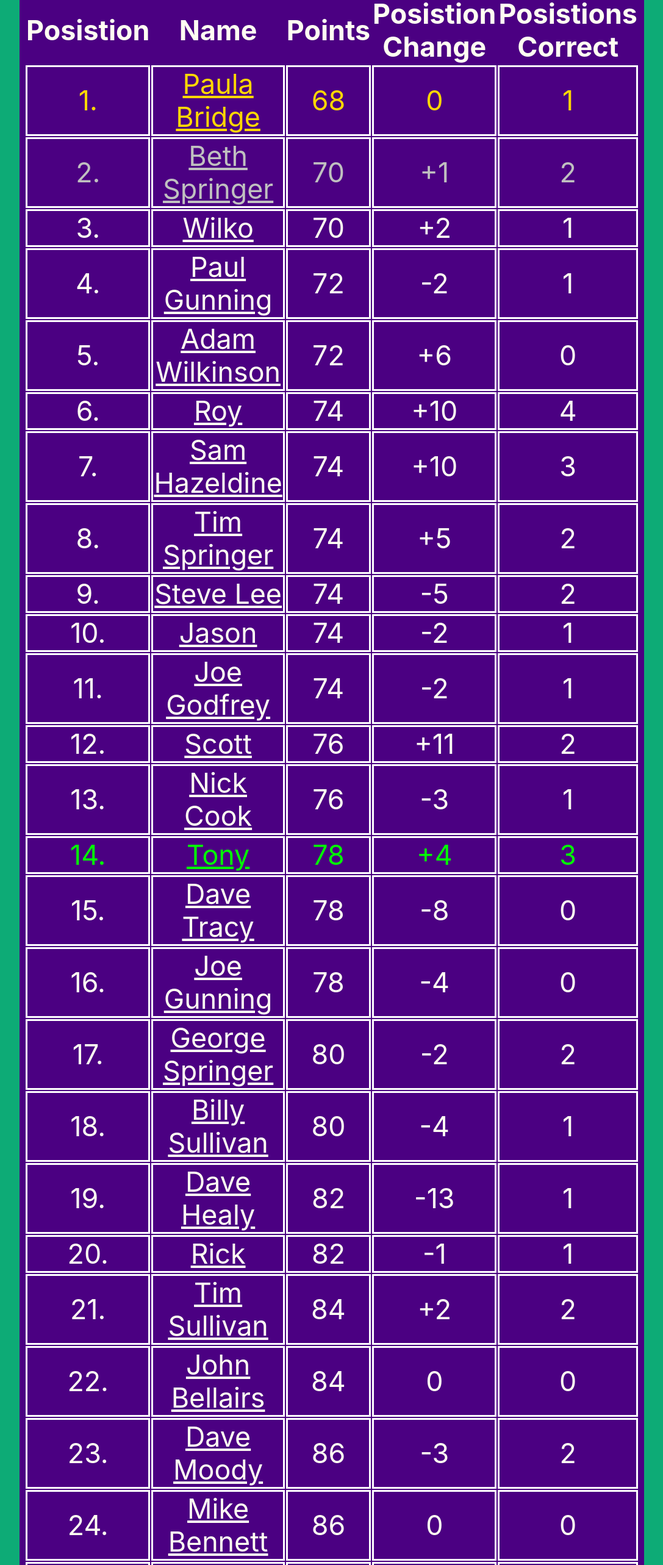
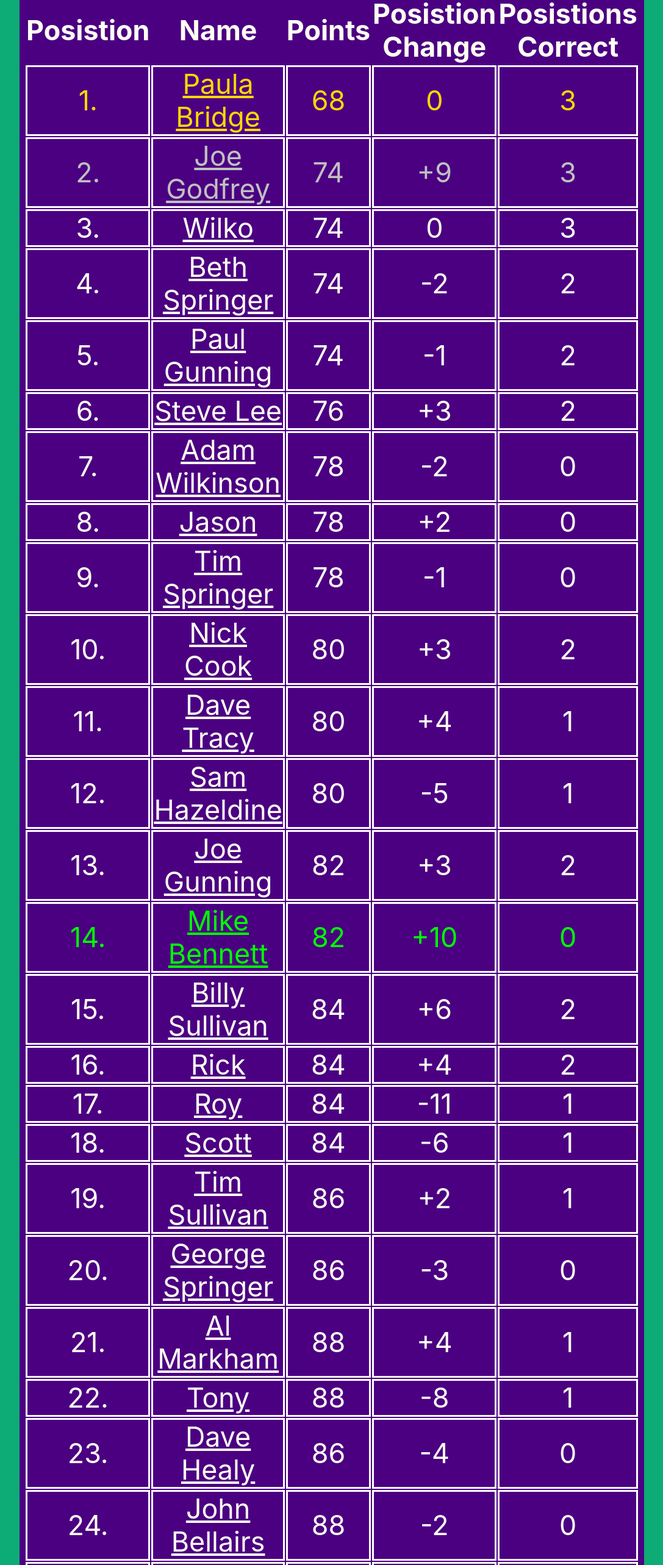
Before and after one commit to alexbellairs/prem-predictor, a React (Create React App) app: page / in a window 1280 px wide. Shown: the part 234-2800 px from the top of the page at 61% size, without its empty margins (96-1183 px from the left). Built offline with nearby package versions, Linux system fonts and the light colour scheme.

Commit message:
week 15.5

```diff
--- a/src/components/Home.js
+++ b/src/components/Home.js
@@ -21,231 +21,231 @@ const Home = () => {
             </td>
             <td>68</td>
             <td>0</td>
-            <td>1</td>
+            <td>3</td>
           </tr>
           <tr className="second">
             <td>2.</td>
             <td>
-              <Link to="/Beth">Beth Springer</Link>
+              <Link to="/JoeG">Joe Godfrey</Link>
             </td>
-            <td>70</td>
-            <td>+1</td>
-            <td>2</td>
+            <td>74</td>
+            <td>+9</td>
+            <td>3</td>
           </tr>
           <tr>
             <td>3.</td>
             <td>
               <Link to="/Wilko">Wilko</Link>
             </td>
-            <td>70</td>
-            <td>+2</td>
-            <td>1</td>
+            <td>74</td>
+            <td>0</td>
+            <td>3</td>
           </tr>
           <tr>
             <td>4.</td>
             <td>
-              <Link to="/Paul">Paul Gunning</Link>
+              <Link to="/Beth">Beth Springer</Link>
             </td>
-            <td>72</td>
+            <td>74</td>
             <td>-2</td>
-            <td>1</td>
+            <td>2</td>
           </tr>
           <tr>
             <td>5.</td>
             <td>
-              <Link to="/Adam">Adam Wilkinson</Link>
+              <Link to="/Paul">Paul Gunning</Link>
             </td>
-            <td>72</td>
-            <td>+6</td>
-            <td>0</td>
+            <td>74</td>
+            <td>-1</td>
+            <td>2</td>
           </tr>
           <tr>
             <td>6.</td>
             <td>
-              <Link to="/Roy">Roy</Link>
+              <Link to="/Steve">Steve Lee</Link>
             </td>
-            <td>74</td>
-            <td>+10</td>
-            <td>4</td>
+            <td>76</td>
+            <td>+3</td>
+            <td>2</td>
           </tr>
           <tr>
             <td>7.</td>
             <td>
-              <Link to="/Sam">Sam Hazeldine</Link>
+              <Link to="/Adam">Adam Wilkinson</Link>
             </td>
-            <td>74</td>
-            <td>+10</td>
-            <td>3</td>
+            <td>78</td>
+            <td>-2</td>
+            <td>0</td>
           </tr>
           <tr>
             <td>8.</td>
             <td>
-              <Link to="/Springer">Tim Springer</Link>
+              <Link to="/Jason">Jason</Link>
             </td>
-            <td>74</td>
-            <td>+5</td>
-            <td>2</td>
+            <td>78</td>
+            <td>+2</td>
+            <td>0</td>
           </tr>
           <tr>
             <td>9.</td>
             <td>
-              <Link to="/Steve">Steve Lee</Link>
+              <Link to="/Springer">Tim Springer</Link>
             </td>
-            <td>74</td>
-            <td>-5</td>
-            <td>2</td>
+            <td>78</td>
+            <td>-1</td>
+            <td>0</td>
           </tr>
           <tr>
             <td>10.</td>
             <td>
-              <Link to="/Jason">Jason</Link>
+              <Link to="/Nick">Nick Cook</Link>
             </td>
-            <td>74</td>
-            <td>-2</td>
-            <td>1</td>
+            <td>80</td>
+            <td>+3</td>
+            <td>2</td>
           </tr>
           <tr>
             <td>11.</td>
             <td>
-              <Link to="/JoeG">Joe Godfrey</Link>
+              <Link to="/DaveT">Dave Tracy</Link>
             </td>
-            <td>74</td>
-            <td>-2</td>
+            <td>80</td>
+            <td>+4</td>
             <td>1</td>
           </tr>
           <tr>
             <td>12.</td>
             <td>
-              <Link to="/Scott">Scott</Link>
+              <Link to="/Sam">Sam Hazeldine</Link>
             </td>
-            <td>76</td>
-            <td>+11</td>
-            <td>2</td>
+            <td>80</td>
+            <td>-5</td>
+            <td>1</td>
           </tr>
           <tr>
             <td>13.</td>
             <td>
-              <Link to="/Nick">Nick Cook</Link>
+              <Link to="/Joe">Joe Gunning</Link>
             </td>
-            <td>76</td>
-            <td>-3</td>
-            <td>1</td>
+            <td>82</td>
+            <td>+3</td>
+            <td>2</td>
           </tr>
           <tr className="bogey">
             <td>14.</td>
             <td>
-              <Link to="/Tony">Tony</Link>
+              <Link to="/Bennett">Mike Bennett</Link>
             </td>
-            <td>78</td>
-            <td>+4</td>
-            <td>3</td>
+            <td>82</td>
+            <td>+10</td>
+            <td>0</td>
           </tr>
           <tr>
             <td>15.</td>
             <td>
-              <Link to="/DaveT">Dave Tracy</Link>
+              <Link to="/Billy">Billy Sullivan</Link>
             </td>
-            <td>78</td>
-            <td>-8</td>
-            <td>0</td>
+            <td>84</td>
+            <td>+6</td>
+            <td>2</td>
           </tr>
           <tr>
             <td>16.</td>
             <td>
-              <Link to="/Joe">Joe Gunning</Link>
+              <Link to="/Rick">Rick</Link>
             </td>
-            <td>78</td>
-            <td>-4</td>
-            <td>0</td>
+            <td>84</td>
+            <td>+4</td>
+            <td>2</td>
           </tr>
           <tr>
             <td>17.</td>
             <td>
-              <Link to="/George">George Springer</Link>
+              <Link to="/Roy">Roy</Link>
             </td>
-            <td>80</td>
-            <td>-2</td>
-            <td>2</td>
+            <td>84</td>
+            <td>-11</td>
+            <td>1</td>
           </tr>
           <tr>
             <td>18.</td>
             <td>
-              <Link to="/Billy">Billy Sullivan</Link>
+              <Link to="/Scott">Scott</Link>
             </td>
-            <td>80</td>
-            <td>-4</td>
+            <td>84</td>
+            <td>-6</td>
             <td>1</td>
           </tr>
           <tr>
             <td>19.</td>
             <td>
-              <Link to="/DaveH">Dave Healy</Link>
+              <Link to="/Sullivan">Tim Sullivan</Link>
             </td>
-            <td>82</td>
-            <td>-13</td>
+            <td>86</td>
+            <td>+2</td>
             <td>1</td>
           </tr>
           <tr>
             <td>20.</td>
             <td>
-              <Link to="/Rick">Rick</Link>
+              <Link to="/George">George Springer</Link>
             </td>
-            <td>82</td>
-            <td>-1</td>
-            <td>1</td>
+            <td>86</td>
+            <td>-3</td>
+            <td>0</td>
           </tr>
           <tr>
             <td>21.</td>
             <td>
-              <Link to="/Sullivan">Tim Sullivan</Link>
+              <Link to="/Al">Al Markham</Link>
             </td>
-            <td>84</td>
-            <td>+2</td>
-            <td>2</td>
+            <td>88</td>
+            <td>+4</td>
+            <td>1</td>
           </tr>
           <tr>
             <td>22.</td>
             <td>
-              <Link to="/JohnB">John Bellairs</Link>
+              <Link to="/Tony">Tony</Link>
             </td>
-            <td>84</td>
-            <td>0</td>
-            <td>0</td>
+            <td>88</td>
+            <td>-8</td>
+            <td>1</td>
           </tr>
           <tr>
             <td>23.</td>
             <td>
-              <Link to="/DaveM">Dave Moody</Link>
+              <Link to="/DaveH">Dave Healy</Link>
             </td>
             <td>86</td>
-            <td>-3</td>
-            <td>2</td>
+            <td>-4</td>
+            <td>0</td>
           </tr>
           <tr>
             <td>24.</td>
             <td>
-              <Link to="/Bennett">Mike Bennett</Link>
+              <Link to="/JohnB">John Bellairs</Link>
             </td>
-            <td>86</td>
-            <td>0</td>
+            <td>88</td>
+            <td>-2</td>
             <td>0</td>
           </tr>
           <tr>
             <td>25.</td>
             <td>
-              <Link to="/Al">Al Markham</Link>
+              <Link to="/DaveM">Dave Moody</Link>
             </td>
-            <td>88</td>
-            <td>+2</td>
-            <td>2</td>
+            <td>90</td>
+            <td>-2</td>
+            <td>0</td>
           </tr>
           <tr>
             <td>26.</td>
             <td>
               <Link to="/Chris">Chris Markham</Link>
             </td>
-            <td>90</td>
-            <td>+2</td>
+            <td>92</td>
+            <td>0</td>
             <td>1</td>
           </tr>
           <tr>
@@ -253,8 +253,8 @@ const Home = () => {
             <td>
               <Link to="/EvertonDave">Everton Dave</Link>
             </td>
-            <td>90</td>
-            <td>-6</td>
+            <td>92</td>
+            <td>0</td>
             <td>1</td>
           </tr>
           <tr className="last">
@@ -262,9 +262,9 @@ const Home = () => {
             <td>
               <Link to="/Lewis">Lewis Markham</Link>
             </td>
-            <td>90</td>
-            <td>-3</td>
-            <td>0</td>
+            <td>92</td>
+            <td></td>
+            <td>1</td>
           </tr>
         </table>
       </div>
```
